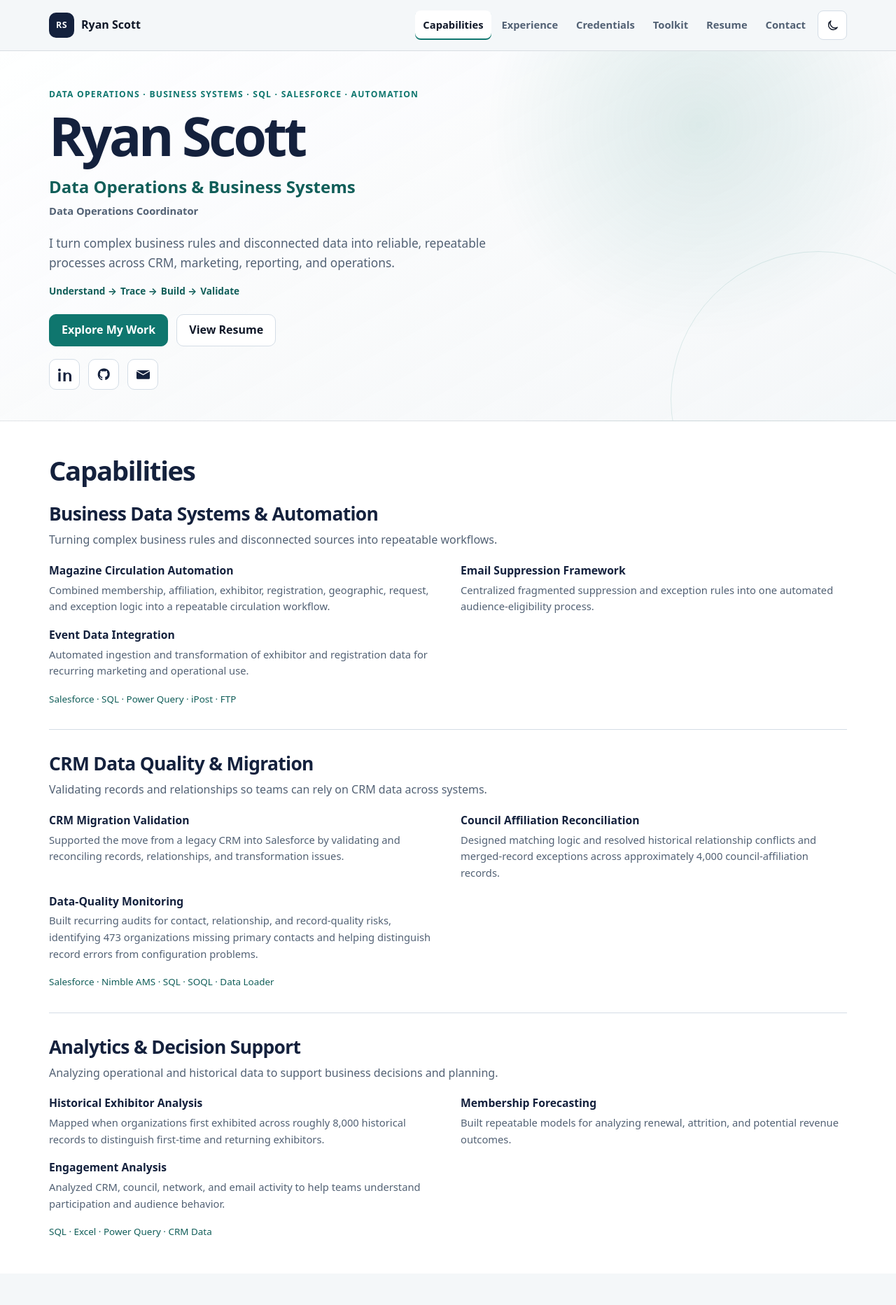
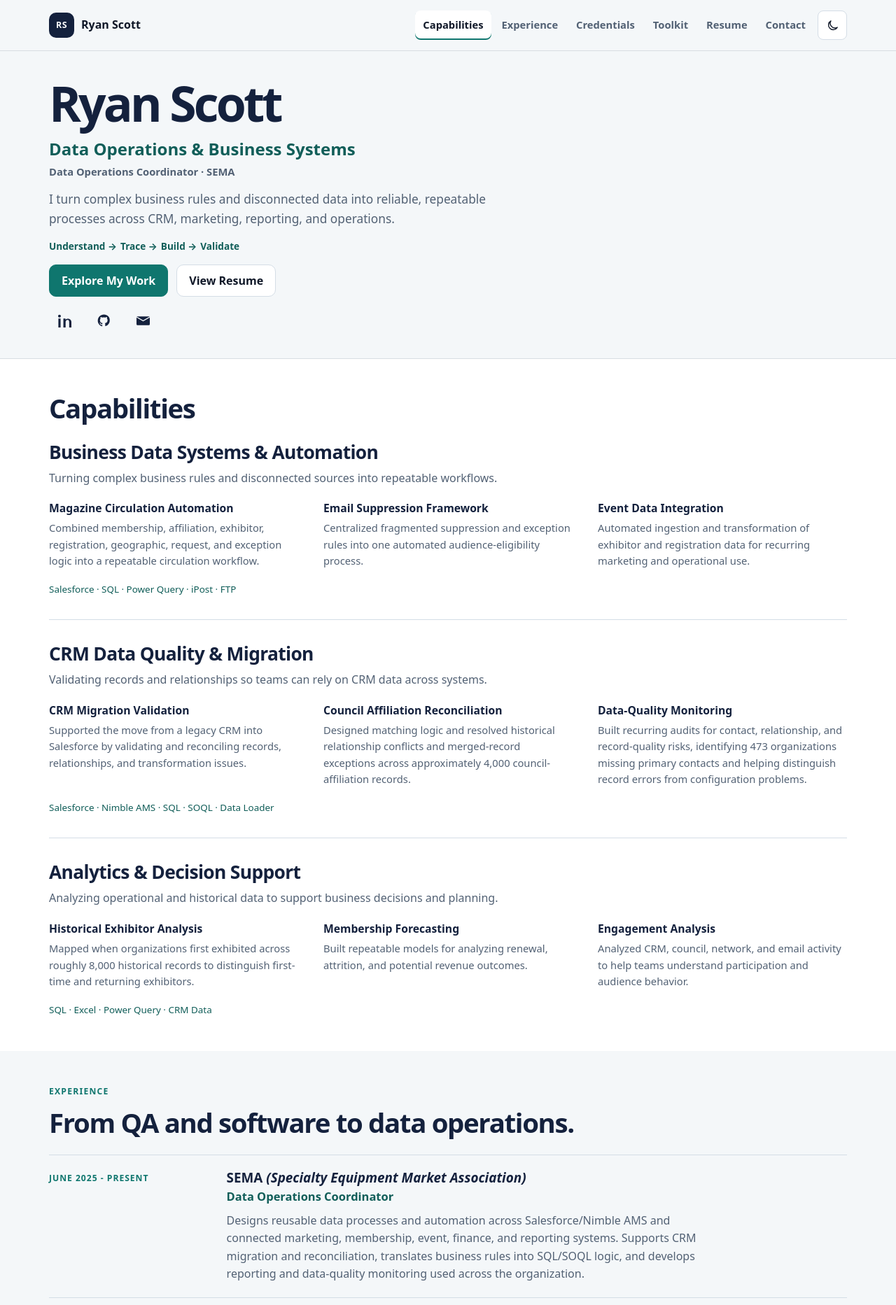
Before and after one commit to AsePlayer/Portfolio-2.0, a plain HTML site: page index.html in a window 1280 px wide. Shown: the top 1865 px of the page at 70% size. Drawn offline with Linux system fonts and the light colour scheme.

Commit message:
Polish open capability layouts and simplify the hero

```diff
--- a/css/styles.css
+++ b/css/styles.css
@@ -255,18 +255,8 @@ textarea {
 }
 
 .hero {
-  position: relative;
-  overflow: hidden;
   border-bottom: 1px solid var(--card-border);
-  background:
-    radial-gradient(circle at 78% 20%, rgba(15, 118, 110, 0.12), transparent 28%),
-    linear-gradient(150deg, rgba(255, 255, 255, 0.95), rgba(244, 247, 249, 0.86));
-}
-
-:root[data-theme="dark"] .hero {
-  background:
-    radial-gradient(circle at 78% 20%, rgba(94, 234, 212, 0.09), transparent 30%),
-    linear-gradient(150deg, rgba(19, 29, 47, 0.98), rgba(11, 18, 32, 0.94));
+  background: var(--bg);
 }
 
 :root[data-theme="dark"] .logo-mark {
@@ -274,23 +264,9 @@ textarea {
   color: var(--accent-contrast);
 }
 
-.hero::after {
-  position: absolute;
-  right: -100px;
-  bottom: -180px;
-  width: 420px;
-  height: 420px;
-  border: 1px solid rgba(15, 118, 110, 0.12);
-  border-radius: 50%;
-  content: "";
-  pointer-events: none;
-}
-
 .hero-inner {
-  position: relative;
-  z-index: 1;
-  padding-top: 52px;
-  padding-bottom: 44px;
+  padding-top: 40px;
+  padding-bottom: 32px;
 }
 
 .hero-copy {
@@ -314,9 +290,9 @@ p {
 }
 
 h1 {
-  margin-bottom: 18px;
+  margin-bottom: 14px;
   color: var(--heading);
-  font-size: clamp(3rem, 6vw, 5rem);
+  font-size: clamp(2.85rem, 5.5vw, 4.35rem);
   line-height: 1;
   letter-spacing: -0.055em;
 }
@@ -337,7 +313,7 @@ h3 {
 }
 
 .headline {
-  margin-bottom: 8px;
+  margin-bottom: 6px;
   color: var(--accent-strong);
   font-size: clamp(1.18rem, 2vw, 1.5rem);
   font-weight: 780;
@@ -345,7 +321,7 @@ h3 {
 }
 
 .hero-role {
-  margin-bottom: 20px;
+  margin-bottom: 14px;
   color: var(--muted);
   font-size: 0.92rem;
   font-weight: 650;
@@ -353,7 +329,7 @@ h3 {
 
 .subheadline {
   max-width: 68ch;
-  margin-bottom: 16px;
+  margin-bottom: 14px;
   color: var(--muted);
   font-size: 1.08rem;
 }
@@ -385,7 +361,6 @@ h3 {
 
 .btn:hover {
   border-color: rgba(15, 118, 110, 0.45);
-  box-shadow: 0 7px 18px rgba(20, 33, 61, 0.09);
   transform: translateY(-1px);
 }
 
@@ -405,7 +380,7 @@ h3 {
 }
 
 .social-list {
-  margin: 18px 0 0;
+  margin: 12px 0 0;
   padding: 0;
   list-style: none;
 }
@@ -415,15 +390,11 @@ h3 {
   width: 44px;
   height: 44px;
   place-items: center;
-  border: 1px solid var(--soft);
-  border-radius: 10px;
-  background: var(--surface);
   color: var(--heading);
   transition: border-color 160ms ease, color 160ms ease, transform 160ms ease;
 }
 
 .social-list a:hover {
-  border-color: var(--accent);
   color: var(--accent);
   transform: translateY(-1px);
 }
@@ -447,7 +418,7 @@ h3 {
   display: flex;
   flex-wrap: wrap;
   gap: 5px;
-  margin: 0 0 22px;
+  margin: 0 0 16px;
   padding: 0;
   color: var(--accent-strong);
   font-size: 0.85rem;
@@ -512,7 +483,7 @@ h3 {
 
 .example-grid {
   display: grid;
-  grid-template-columns: repeat(2, minmax(0, 1fr));
+  grid-template-columns: repeat(3, minmax(0, 1fr));
   gap: 18px 36px;
   margin: 0;
   padding: 0;
@@ -552,23 +523,6 @@ h3 {
   gap: 32px;
   border-bottom: 1px solid var(--soft);
   padding: 20px 0;
-}
-
-.experience-item:first-child {
-  position: relative;
-  border-left: 0;
-  background: linear-gradient(90deg, var(--current-highlight), transparent 72%);
-  box-shadow: -12px 0 0 var(--current-highlight);
-}
-
-.experience-item:first-child::before {
-  position: absolute;
-  top: 0;
-  bottom: 0;
-  left: -12px;
-  width: 3px;
-  background: var(--accent);
-  content: "";
 }
 
 .experience-item h3 {
@@ -770,6 +724,17 @@ textarea:focus-visible,
   outline-offset: 3px;
 }
 
+@media (max-width: 1100px) {
+  .example-grid {
+    grid-template-columns: repeat(2, minmax(0, 1fr));
+  }
+
+  .work-example:last-child {
+    grid-column: 1 / -1;
+    max-width: 78ch;
+  }
+}
+
 @media (max-width: 980px) {
   .skills-grid {
     grid-template-columns: repeat(2, minmax(0, 1fr));
@@ -824,8 +789,8 @@ textarea:focus-visible,
   }
 
   .hero-inner {
-    padding-top: 36px;
-    padding-bottom: 32px;
+    padding-top: 30px;
+    padding-bottom: 28px;
   }
 
   .section-heading {
@@ -833,7 +798,7 @@ textarea:focus-visible,
   }
 
   h1 {
-    font-size: clamp(2.7rem, 13vw, 3.6rem);
+    font-size: clamp(2.6rem, 12vw, 3.3rem);
   }
 
   h2 {
@@ -844,7 +809,6 @@ textarea:focus-visible,
     flex: 0 1 auto;
   }
 
-  .example-grid,
   .experience-item {
     grid-template-columns: 1fr;
   }
@@ -914,9 +878,15 @@ html:not(.js) .nav-toggle {
 }
 
 @media (max-width: 600px) {
+  .example-grid,
   .skills-grid,
   .credential-list {
     grid-template-columns: 1fr;
+  }
+
+  .work-example:last-child {
+    grid-column: auto;
+    max-width: none;
   }
 }
 
--- a/data/site.json
+++ b/data/site.json
@@ -4,6 +4,7 @@
     "initials": "RS",
     "title": "Data Operations & Business Systems",
     "currentRole": "Data Operations Coordinator",
+    "currentEmployer": "SEMA",
     "email": "ryanscottcareer@gmail.com",
     "resume": "data/Ryan Scott Resume.pdf"
   },
@@ -38,7 +39,6 @@
     }
   ],
   "hero": {
-    "eyebrow": "SQL · Salesforce · Automation · Data Quality",
     "subheadline": "I turn complex business rules and disconnected data into reliable, repeatable processes across CRM, marketing, reporting, and operations.",
     "actions": [
       {
--- a/index.html
+++ b/index.html
@@ -279,10 +279,9 @@
     <section id="home" class="hero">
       <div class="container hero-inner">
         <div class="hero-copy">
-          <p class="eyebrow">Data Operations · Business Systems · SQL · Salesforce · Automation</p>
           <h1>Ryan Scott</h1>
           <p class="headline">Data Operations &amp; Business Systems</p>
-          <p class="hero-role">Data Operations Coordinator</p>
+          <p class="hero-role">Data Operations Coordinator · SEMA</p>
           <p class="subheadline">I turn complex business rules and disconnected data into reliable, repeatable processes across CRM, marketing, reporting, and operations.</p>
           <ol class="approach-sequence" aria-label="How I work">
             <li>Understand<span aria-hidden="true"> →</span></li><li>Trace<span aria-hidden="true"> →</span></li><li>Build<span aria-hidden="true"> →</span></li><li>Validate</li>
--- a/scripts/render-site.mjs
+++ b/scripts/render-site.mjs
@@ -128,10 +128,9 @@ function heroSection(data) {
     <section id="home" class="hero">
       <div class="container hero-inner">
         <div class="hero-copy">
-          <p class="eyebrow">${data.hero.eyebrow}</p>
           <h1>${data.person.name}</h1>
           <p class="headline">${data.person.title}</p>
-          <p class="hero-role">${data.person.currentRole}</p>
+          <p class="hero-role">${data.person.currentRole} · ${data.person.currentEmployer}</p>
           <p class="subheadline">${data.hero.subheadline}</p>
           <ol class="approach-sequence" aria-label="How I work">
             ${data.hero.approach.map((step, index) => `<li>${step}${index < data.hero.approach.length - 1 ? '<span aria-hidden="true"> →</span>' : ''}</li>`).join('')}
--- a/scripts/validate-content.mjs
+++ b/scripts/validate-content.mjs
@@ -49,7 +49,7 @@ export function validateContent(data, root) {
     }
   };
   if (!data || typeof data !== 'object' || Array.isArray(data)) return ['Content must be an object.'];
-  fields(data.person, 'person', ['name', 'initials', 'title', 'currentRole', 'email']);
+  fields(data.person, 'person', ['name', 'initials', 'title', 'currentRole', 'currentEmployer', 'email']);
   if (!/^[^\s<>"@]+@[^\s<>"@]+\.[^\s<>"@]+$/.test(data.person?.email || '')) fail('person.email is invalid.');
   if (!data.links || typeof data.links !== 'object' || Array.isArray(data.links)) fail('links must be an object.');
   Object.entries(data.links || {}).forEach(([key, value]) => {
@@ -58,7 +58,7 @@ export function validateContent(data, root) {
   if (data.links?.youtube !== undefined) fail('The professional links must not include YouTube.');
   if (data.impact !== undefined) fail('The standalone impact section is retired; keep scale inside relevant example summaries.');
   if (data.resume !== undefined) fail('The standalone resume section is retired; link the configured PDF directly.');
-  fields(data.hero, 'hero', ['eyebrow', 'subheadline']);
+  fields(data.hero, 'hero', ['subheadline']);
   if (data.hero?.panel !== undefined) fail('hero.panel is retired; use the compact hero.approach sequence.');
   strings(data.hero?.approach, 'hero.approach');
   if (JSON.stringify(data.hero?.approach) !== JSON.stringify(['Understand', 'Trace', 'Build', 'Validate'])) fail('hero.approach must contain the four-word How I Work sequence: Understand, Trace, Build, Validate.');
```
Also changed, not shown: scripts/site.test.mjs (+13 -0 lines), README.md.
